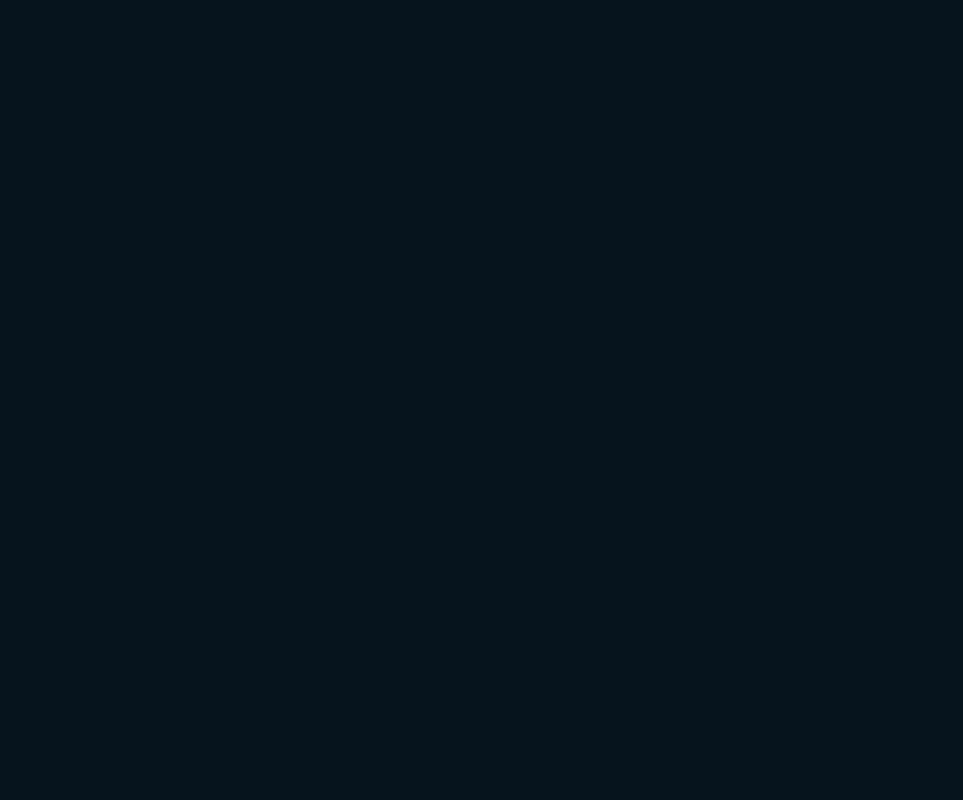
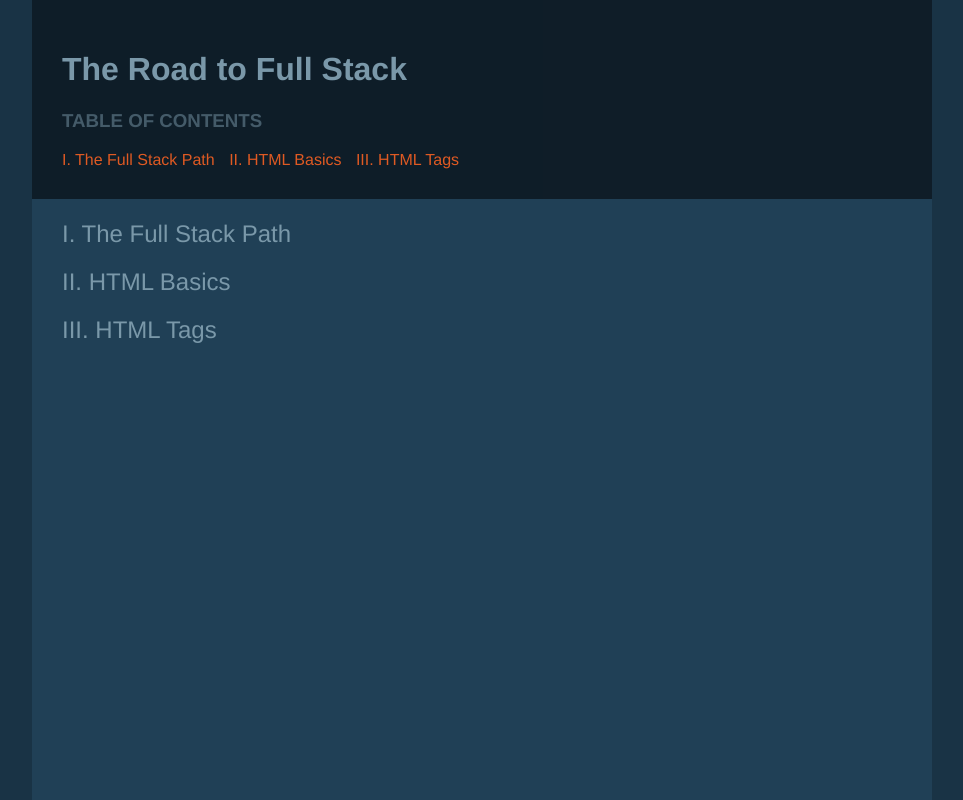
Before and after one commit to joshualevan/reference, a plain HTML site: page index.html in a window 1280 px wide. Shown: the top 800 px of the page, without its empty margins (158-1121 px from the left). Drawn offline with Linux system fonts and the light colour scheme.

Commit message:
Header and section structure

```diff
--- a/index.html
+++ b/index.html
@@ -6,6 +6,33 @@
     <link rel="stylesheet" type="text/css" href="./resources/css/style.css">
   </head>
   <body>
+    <div class="container">
 
+      <!-- Header & Contents-->
+      <header>
+        <h1>The Road to Full Stack</h1>
+        <h3>TABLE OF CONTENTS</h3>
+        <nav>
+          <a href="#1">I. The Full Stack Path</a>
+          <a href="#2">II. HTML Basics</a>
+          <a href="#3">III. HTML Tags</a>
+        </nav>
+      </header>
+
+      <!-- I. The Full Stack Path -->
+      <section id="1" class="top">
+        <h2>I. The Full Stack Path</h2>
+      </section>
+
+      <!-- II. HTML Basics -->
+      <section id="2">
+        <h2>II. HTML Basics</h2>
+      </section>
+
+      <!-- III. HTML Tags -->
+      <section id="3">
+        <h2>III. HTML Tags</h2>
+      </section>
+    </div>
   </body>
 </html>
--- a/resources/css/style.css
+++ b/resources/css/style.css
@@ -2,6 +2,56 @@ body {
   font-family: Helvetica, sans-serif;
   margin: 0;
   padding: 0;
-  color: #2c3237;
-  background-color: #06141e;
+  color: #ffffff;
+  background-color: #193345;
+  list-style: none;
 }
+
+.container {
+  background-color: #204056;
+  max-width: 1200px;
+  margin: 0 auto;
+  width: 900px;
+  height: 3000px;
+  overflow: hidden;
+}
+
+header {
+  padding: 30px;
+  position: fixed;
+  background-color: rgba(14, 28, 38, 0.95);
+  width: 840px;
+}
+
+section {
+  padding: 0px 30px;
+}
+
+.top {
+  margin-top: 220px;
+}
+
+h1, h2, h3 {
+  color: #7a98a9;
+}
+h2 {
+  font-weight: normal;
+}
+
+h3 {
+  opacity: 0.5;
+}
+
+a {
+  color: #ffffff;
+}
+
+header a {
+  color: #df5a23;
+  text-decoration: none;
+  margin-right: 10px;
+}
+
+header a:hover {
+  color: #ff6c00;
+}
```
Also changed, not shown: resources/images/htmlanatomy.svg (renamed from resources/images/htmlcss1-diagram__htmlanatomy.svg), resources/images/htmlcss1-diagram__sitetitle.svg (deleted), 1 other file.
